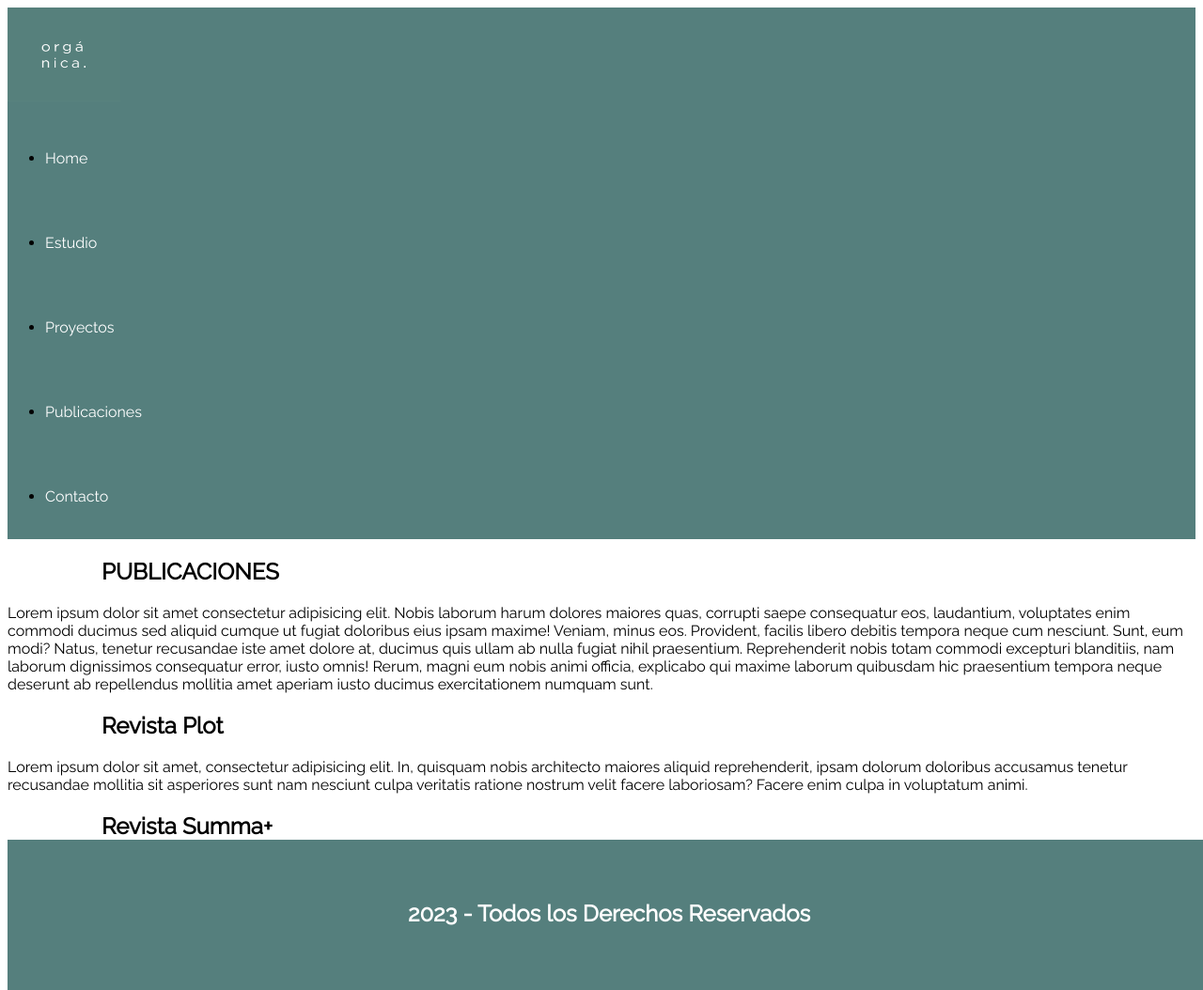
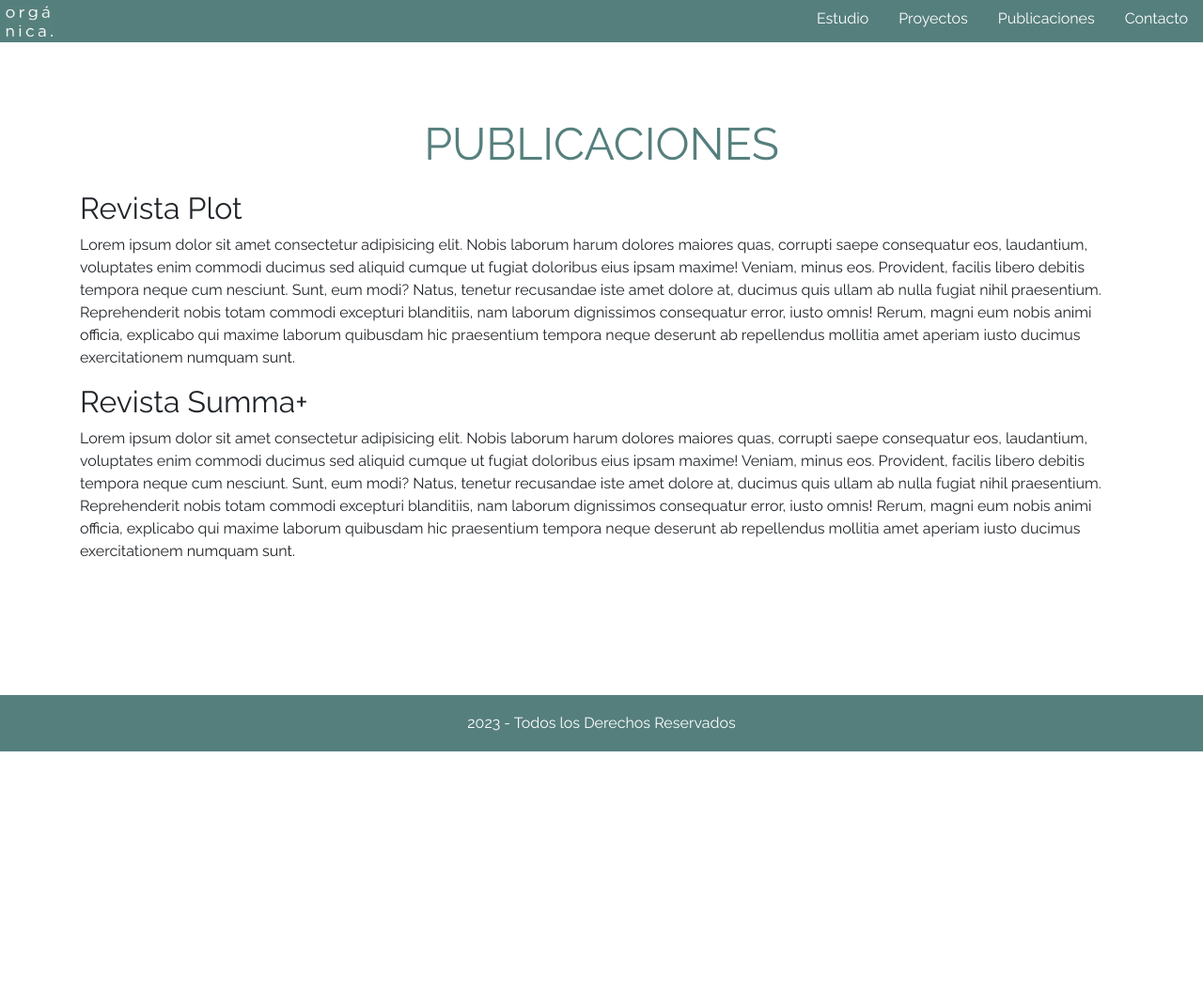
Before and after one commit to emirubinsky/PRE_ENTREGA_2_RUBINSKY, a plain HTML site: page pages/publicaciones.html in a window 1280 px wide. Shown: the whole page at 94% size. After the commit the page ends 800 px from the top, so only its background shows below. Drawn offline with nearby package versions, Linux system fonts and the light colour scheme.

Commit message:
Ajusto BS y estilos en pages

```diff
--- a/css/styles.css
+++ b/css/styles.css
@@ -223,28 +223,7 @@ html {
     color: white;
 }
 
-/** Estilos de la pagina: CONTACTO **/
 
-.css_grid_form_container{
-    padding-left: 3%;
-    padding-top: 3%;
-}
-
-.css_grid_form{
-    display: grid;
-    grid-template-rows: 15% 15% 15% 20% 15%;
-    grid-template-columns: 20% 50%;
-    column-gap: 5px;
-    row-gap: 15px;
-}
-
-.css_grid_form_text_area{
-    grid-column: 1 / 3;
-}
-
-.css_grid_form_buttons{
-    grid-column: 1 / 3;
-}
 
 /*Estilos tarjetas*/
 .card-img-top {
@@ -282,3 +261,25 @@ html {
 .card-border{
     border-color: transparent;
 }
+/** Estilos de la pagina: CONTACTO **/
+
+.css_grid_form_container{
+    padding-left: 3%;
+    padding-top: 3%;
+}
+
+.css_grid_form{
+    display: grid;
+    grid-template-rows: 15% 15% 15% 20% 15%;
+    grid-template-columns: 20% 50%;
+    column-gap: 5px;
+    row-gap: 15px;
+}
+
+.css_grid_form_text_area{
+    grid-column: 1 / 3;
+}
+
+.css_grid_form_buttons{
+    grid-column: 1 / 3;
+}
--- a/pages/publicaciones.html
+++ b/pages/publicaciones.html
@@ -4,87 +4,134 @@
 <head>
     <meta charset="UTF-8">
     <meta name="viewport" content="width=device-width, initial-scale=1.0">
-    <title>Publicaciones</title>
+    <!--Link a Bootstrap-->
+    <link href="https://cdn.jsdelivr.net/npm/bootstrap@5.3.0/dist/css/bootstrap.min.css" rel="stylesheet"
+        integrity="sha384-9ndCyUaIbzAi2FUVXJi0CjmCapSmO7SnpJef0486qhLnuZ2cdeRhO02iuK6FUUVM" crossorigin="anonymous">
+    <title>Home</title>
     <!-- Estilos 👇 -->
     <link rel="stylesheet" href="../css/styles.css">
-
     <!---- Font Raleway -->
     <link rel="preconnect" href="https://fonts.googleapis.com">
     <link rel="preconnect" href="https://fonts.gstatic.com" crossorigin>
     <link href="https://fonts.googleapis.com/css2?family=Raleway&display=swap" rel="stylesheet">
      <!---- Fin de la carga de fuentes -->
 
+    <!-- Carga de archivos JavaScript necesarios para algunas cosas (Ej: Carrousel)-->
+    <script src="https://code.jquery.com/jquery-3.2.1.slim.min.js"
+        integrity="sha384-KJ3o2DKtIkvYIK3UENzmM7KCkRr/rE9/Qpg6aAZGJwFDMVNA/GpGFF93hXpG5KkN"
+        crossorigin="anonymous"></script>
+    <script src="https://cdn.jsdelivr.net/npm/popper.js@1.12.9/dist/umd/popper.min.js"
+        integrity="sha384-ApNbgh9B+Y1QKtv3Rn7W3mgPxhU9K/ScQsAP7hUibX39j7fakFPskvXusvfa0b4Q"
+        crossorigin="anonymous"></script>
+    <script src="https://cdn.jsdelivr.net/npm/bootstrap@4.0.0/dist/js/bootstrap.min.js"
+        integrity="sha384-JZR6Spejh4U02d8jOt6vLEHfe/JQGiRRSQQxSfFWpi1MquVdAyjUar5+76PVCmYl"
+        crossorigin="anonymous"></script>
 </head>
 
 <body>
-    <header id="head">
-        <nav>
-            <div class="navegador_logo">
-                <a href="../index.html"><img src="../Img/logo.jpeg" alt="logo de la compañía" class="logo"></a>
+    <header>
+        <div class="row">
+            <!--Navbar-->
+            <div class="col-md-1">
+                <a class="navbar-brand" href="../index.html">
+                    <img src="../img/logo_crop.png" alt="logo" class="logo_organica"></a>
             </div>
-            <div class="navegador_botones">
-                <ul>
-                    <li>
-                        <a href="../index.html">Home</a>
+            <div class="col-md-11">
+                <ul class="nav justify-content-end">
+                    <li class="nav-item">
+                        <a class="nav-link" href="../pages/estudio.html">Estudio</a>
                     </li>
-                    <li>
-                        <a href="estudio.html">Estudio</a>
+                    <li class="nav-item">
+                        <a class="nav-link" href="../pages/proyectos.html">Proyectos</a>
                     </li>
-                    <li>
-                        <a href="proyectos.html">Proyectos</a>
+                    <li class="nav-item">
+                        <a class="nav-link" href="../pages/publicaciones.html">Publicaciones</a>
                     </li>
-                    <li>
-                        <a href="publicaciones.html">Publicaciones</a>
-                    </li>
-                    <li>
-                        <a href="contacto.html">Contacto</a>
+                    <li class="nav-item">
+                        <a class="nav-link" href="../pages/contacto.html">Contacto</a>
                     </li>
                 </ul>
             </div>
-        </nav>
+        </div>
+
+
     </header>
 
-    <main>
-            <article class="centrado1">
-                    <h1>PUBLICACIONES</h1>
+    <!-- Begin page content -->
+    <main role="main" class="container">
+
+        <article>
+            <h1 class="home_titulo">PUBLICACIONES</h1>
         </article>
 
         <section>
-            <p class="parrafo2">
-                Lorem ipsum dolor sit amet consectetur adipisicing elit. Nobis laborum harum dolores maiores quas,
-                corrupti saepe consequatur eos, laudantium, voluptates enim commodi ducimus sed aliquid cumque ut
-                fugiat doloribus eius ipsam maxime! Veniam, minus eos. Provident, facilis libero debitis tempora neque
+            <div class="row">
+                <div class="col xs-6">
+                    <div class="">
+                        <h2>Revista Plot</h2>
+                    </div>
+                    <p class="">
+                        Lorem ipsum dolor sit amet consectetur adipisicing elit. Nobis laborum harum dolores maiores
+                        quas,
+                        corrupti saepe consequatur eos, laudantium, voluptates enim commodi ducimus sed aliquid cumque
+                        ut
+                        fugiat doloribus eius ipsam maxime! Veniam, minus eos. Provident, facilis libero debitis tempora
+                        neque
                         cum
-                nesciunt. Sunt, eum modi? Natus, tenetur recusandae iste amet dolore at, ducimus quis ullam ab nulla
+                        nesciunt. Sunt, eum modi? Natus, tenetur recusandae iste amet dolore at, ducimus quis ullam ab
+                        nulla
                         fugiat nihil
-                praesentium. Reprehenderit nobis totam commodi excepturi blanditiis, nam laborum dignissimos consequatur
+                        praesentium. Reprehenderit nobis totam commodi excepturi blanditiis, nam laborum dignissimos
+                        consequatur
                         error,
                         iusto omnis! Rerum, magni eum nobis animi officia, explicabo qui maxime laborum quibusdam hic
                         praesentium tempora
                         neque deserunt ab repellendus mollitia amet aperiam iusto ducimus exercitationem numquam sunt.
                     </p>
-                <div class="centrado2">
-                    <h2>Revista Plot</h2>
+                </div>
             </div>
 
-            <p class="parrafo3">
-                Lorem ipsum dolor sit amet, consectetur adipisicing elit. In, quisquam nobis architecto maiores aliquid
-                reprehenderit, ipsam dolorum doloribus accusamus tenetur recusandae mollitia sit asperiores sunt nam
-                nesciunt culpa veritatis ratione nostrum velit facere laboriosam? Facere enim culpa in voluptatum animi.
-            </p>
-
-                <div class="centrado3">
+            <div class="row">
+                <div class="col xs-6">
+                    <div class="">
                         <h2>Revista Summa+</h2>
                     </div>
+                    <p class="">
+                        Lorem ipsum dolor sit amet consectetur adipisicing elit. Nobis laborum harum dolores maiores
+                        quas,
+                        corrupti saepe consequatur eos, laudantium, voluptates enim commodi ducimus sed aliquid cumque
+                        ut
+                        fugiat doloribus eius ipsam maxime! Veniam, minus eos. Provident, facilis libero debitis tempora
+                        neque
+                        cum
+                        nesciunt. Sunt, eum modi? Natus, tenetur recusandae iste amet dolore at, ducimus quis ullam ab
+                        nulla
+                        fugiat nihil
+                        praesentium. Reprehenderit nobis totam commodi excepturi blanditiis, nam laborum dignissimos
+                        consequatur
+                        error,
+                        iusto omnis! Rerum, magni eum nobis animi officia, explicabo qui maxime laborum quibusdam hic
+                        praesentium tempora
+                        neque deserunt ab repellendus mollitia amet aperiam iusto ducimus exercitationem numquam sunt.
+                    </p>
+                </div>
+            </div>
         </section>
-
     </main>
 
     <footer class="footer">
-        <section class="barra">
-            <h2>2023 - Todos los Derechos Reservados</h2>
-        </section>
+        <div class="container footer_texto">
+            <span>2023 - Todos los Derechos Reservados</span>
+        </div>
     </footer>
+
+    <!-- Bootstrap core JavaScript
+  ================================================== -->
+    <!-- Placed at the end of the document so the pages load faster -->
+    <script src="https://cdn.jsdelivr.net/npm/bootstrap@5.3.0/dist/js/bootstrap.bundle.min.js"
+        integrity="sha384-geWF76RCwLtnZ8qwWowPQNguL3RmwHVBC9FhGdlKrxdiJJigb/j/68SIy3Te4Bkz"
+        crossorigin="anonymous"></script>
 </body>
 
+
 </html>
```
Also changed, not shown: pages/estudio.html (+57 -34 lines), pages/proyectos.html (+79 -62 lines). Lines whose indentation alone changed are shown as unchanged.
